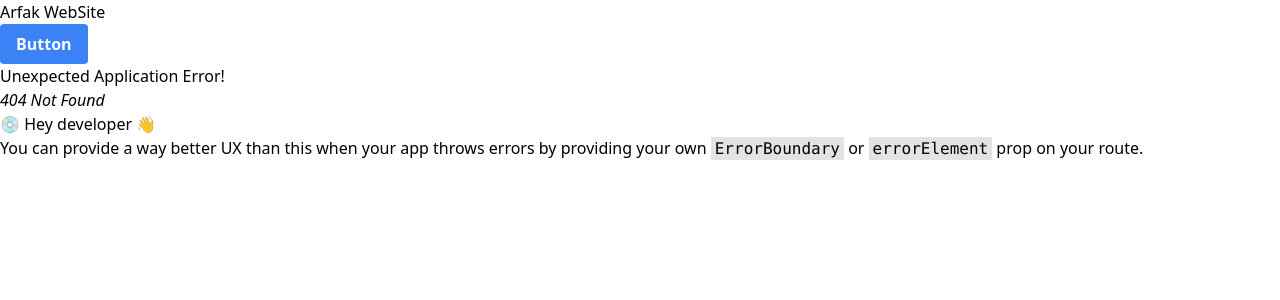
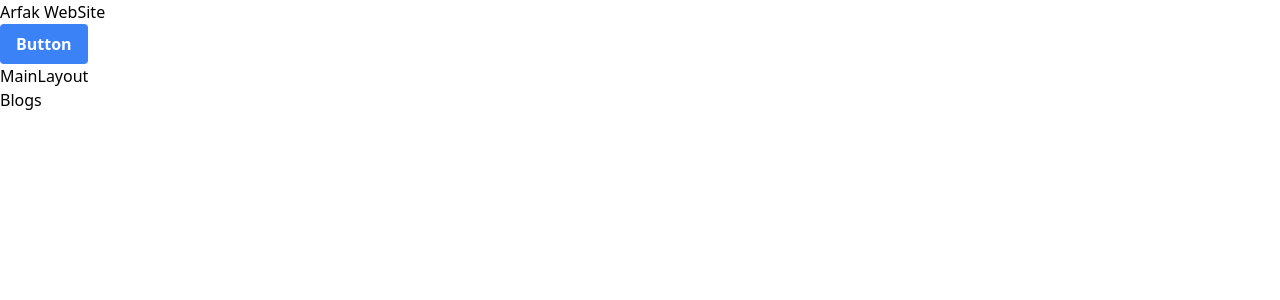
Before and after one commit to SaraZmni/arfak-web-app, a React app: page /blogs in a window 1280 px wide. Before the commit this address had no page. Shown: the top 300 px of the page. Built offline with nearby package versions, Linux system fonts and the light colour scheme.

Commit message:
change blog page name

```diff
--- /dev/null
+++ b/src/routes/blogs/blogs.tsx
@@ -0,0 +1,5 @@
+function Blogs() {
+  return <div>Blogs</div>;
+}
+
+export default Blogs;
--- /dev/null
+++ b/src/routes/blogs/index.ts
@@ -0,0 +1 @@
+export {default as Blogs} from './blogs'
--- a/src/routes/index.tsx
+++ b/src/routes/index.tsx
@@ -3,7 +3,7 @@ import { FC } from "react";
 import { createBrowserRouter, RouterProvider } from "react-router-dom";
 import { Home } from "./home";
 import { About } from "./about";
-import { Blog } from "./blog";
+import { Blogs } from "./blogs";
 import { Contact } from "./contact";
 
 const AppRouter: FC = () => {
@@ -21,8 +21,8 @@ const AppRouter: FC = () => {
           element: <About />,
         },
         {
-          path: "/blog",
-          element: <Blog />,
+          path: "/blogs",
+          element: <Blogs />,
         },
         {
           path: "/contact",
```
